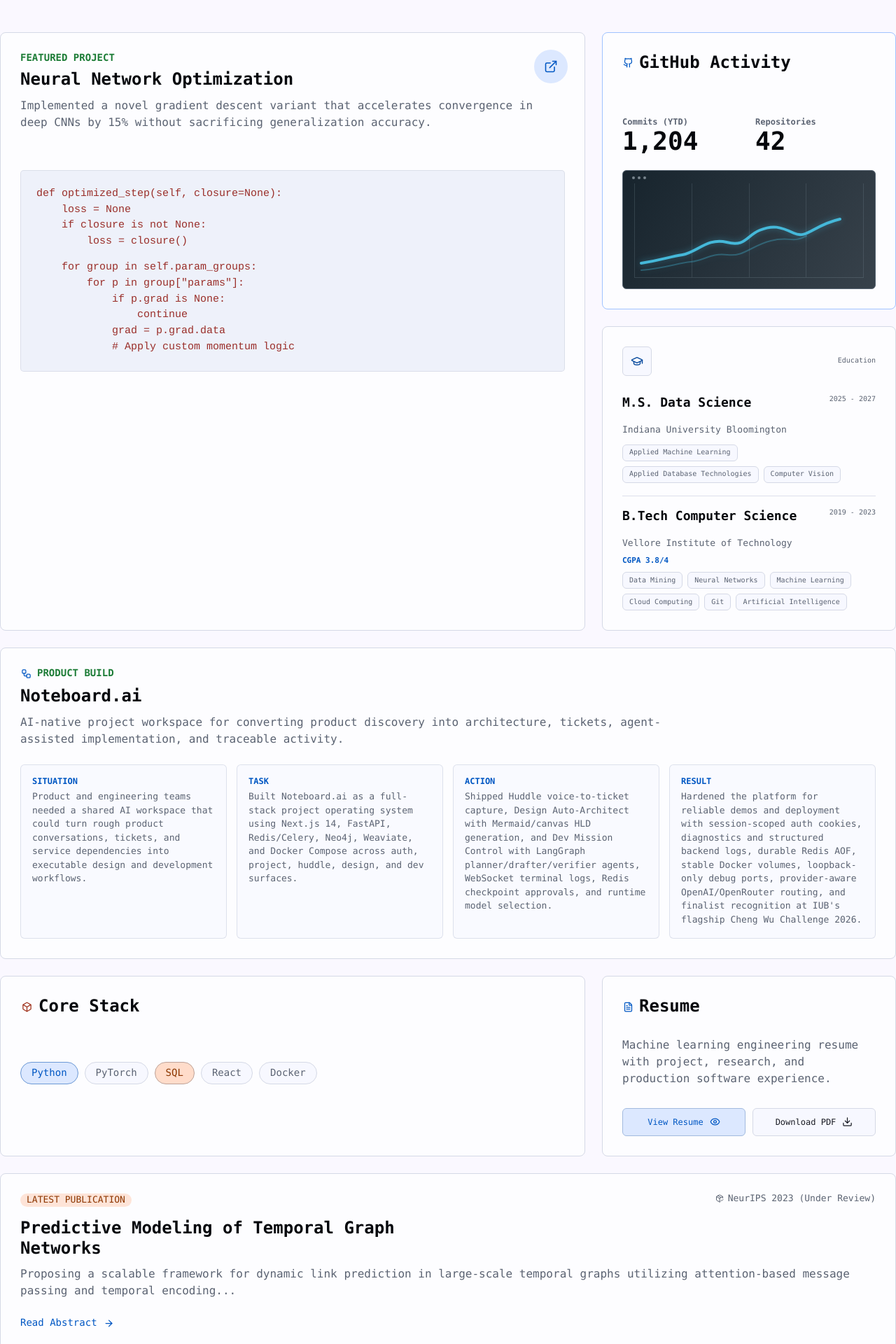
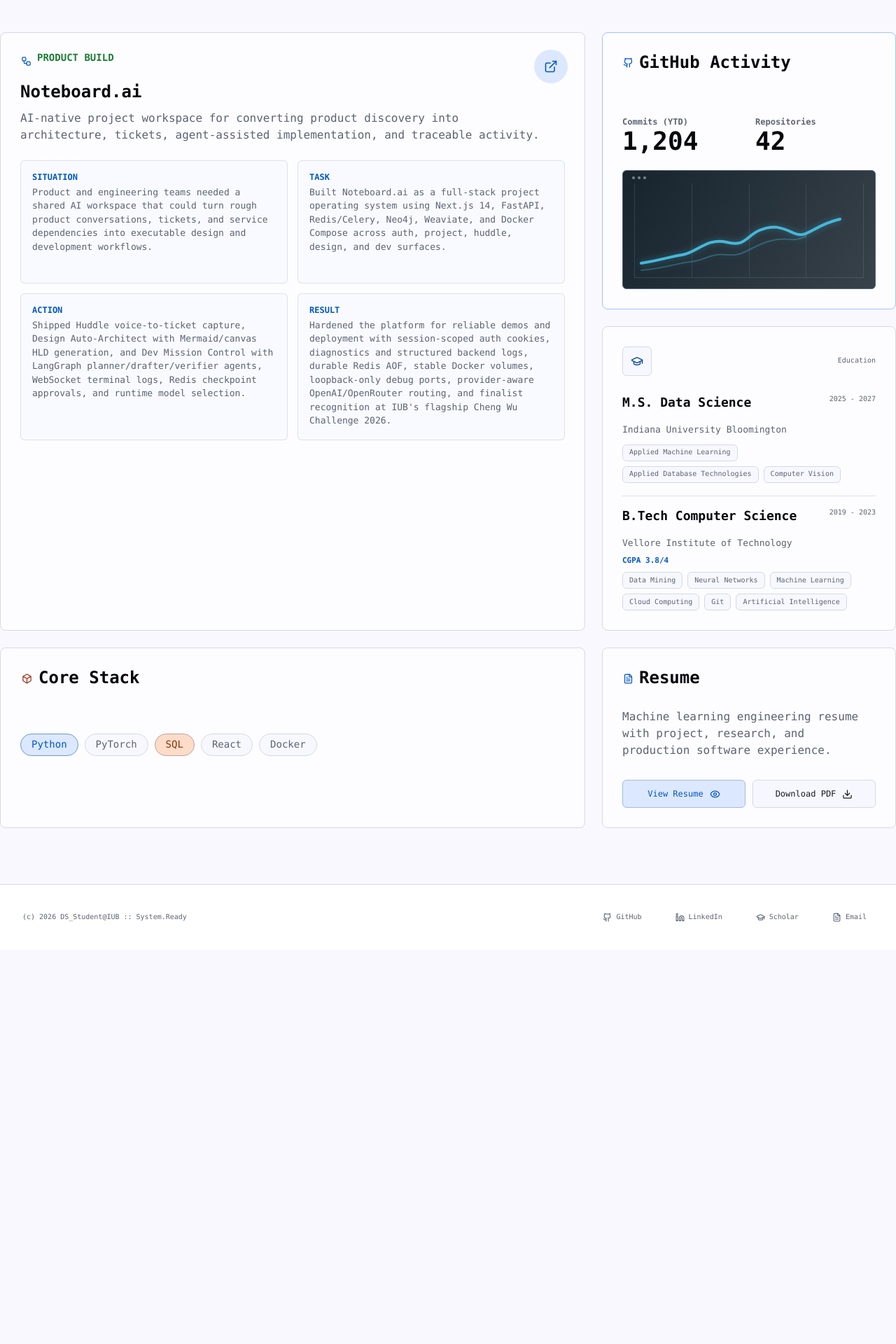
Before and after one commit to sarrthak/portfolio, a React (Vite) app: page / in a window 1280 px wide. Shown: the part 620-2540 px from the top of the page at 70% size. After the commit the page ends 1977 px from the top, so only its background shows below. Built offline with nearby package versions, Linux system fonts and the light colour scheme; a web font is replaced by a local one.

Commit message:
Replace featured project with Noteboard

```diff
--- a/src/App.css
+++ b/src/App.css
@@ -1005,6 +1005,10 @@
     margin-top: 24px;
   }
 
+  .project-card .star-list {
+    grid-template-columns: repeat(2, minmax(0, 1fr));
+  }
+
   .star-item {
     align-content: start;
     min-height: 176px;
--- a/src/App.tsx
+++ b/src/App.tsx
@@ -1,7 +1,6 @@
 import { useEffect, useState } from 'react';
 import {
   ArrowDown,
-  ArrowRight,
   Box,
   Code2,
   Download,
@@ -13,7 +12,6 @@
   Linkedin,
   Menu,
   Moon,
-  PackageCheck,
   SquareTerminal,
   Sun,
   Workflow,
@@ -87,7 +85,7 @@
     icon: FileText,
   },
 ];
-const navLinks = ['Projects', 'Experience', 'Noteboard', 'Stack', 'Resume', 'Research'];
+const navLinks = ['Projects', 'Experience', 'Noteboard', 'Stack', 'Resume'];
 
 const noteboardHighlights = [
   {
@@ -106,20 +104,6 @@
     label: 'Result',
     text: "Hardened the platform for reliable demos and deployment with session-scoped auth cookies, diagnostics and structured backend logs, durable Redis AOF, stable Docker volumes, loopback-only debug ports, provider-aware OpenAI/OpenRouter routing, and finalist recognition at IUB's flagship Cheng Wu Challenge 2026.",
   },
-];
-
-const codeLines = [
-  'def optimized_step(self, closure=None):',
-  '    loss = None',
-  '    if closure is not None:',
-  '        loss = closure()',
-  '',
-  '    for group in self.param_groups:',
-  '        for p in group["params"]:',
-  '            if p.grad is None:',
-  '                continue',
-  '            grad = p.grad.data',
-  '            # Apply custom momentum logic',
 ];
 
 type Theme = 'light' | 'dark';
@@ -191,32 +175,49 @@
           <p className="availability-chip">Open for hire</p>
           <p className="terminal-pill">&gt; System.Ready()_</p>
         </div>
-        <a className="scroll-cue" href="#featured" aria-label="Scroll to featured project">
+        <a className="scroll-cue" href="#noteboard" aria-label="Scroll to Noteboard project">
           <ArrowDown size={17} strokeWidth={2.2} />
         </a>
       </section>
 
       <div className="portfolio-grid" id="projects">
-        <section className="card project-card" id="featured" aria-labelledby="featured-title">
-          <a className="floating-action" href="#activity" aria-label="View featured project">
+        <section className="card project-card" id="noteboard" aria-labelledby="noteboard-title">
+          <a
+            className="floating-action"
+            href="https://github.com/sarrthak"
+            target="_blank"
+            rel="noreferrer"
+            aria-label="View Sarrthak's GitHub profile"
+          >
             <ExternalLink size={20} strokeWidth={1.9} />
           </a>
-          <p className="eyebrow">Featured Project</p>
-          <h2 id="featured-title">Neural Network Optimization</h2>
+          <div className="section-heading compact">
+            <span className="section-icon">
+              <Workflow size={15} strokeWidth={2} />
+            </span>
+            <p className="eyebrow">Product Build</p>
+          </div>
+          <h2 id="noteboard-title">Noteboard.ai</h2>
           <p className="body-copy">
-            Implemented a novel gradient descent variant that accelerates
-            convergence in deep CNNs by 15% without sacrificing generalization
-            accuracy.
+            AI-native project workspace for converting product discovery into
+            architecture, tickets, agent-assisted implementation, and traceable
+            activity.
           </p>
-          <pre className="code-window" aria-label="Optimization code preview">
-            <code>
-              {codeLines.map((line, index) => (
-                <span key={`${index}-${line}`}>{line}</span>
-              ))}
-            </code>
-          </pre>
-          <a className="primary-action mobile-project-action" href="#activity">
-            View Project
+          <dl className="star-list" aria-label="Noteboard project STAR writeup">
+            {noteboardHighlights.map((item) => (
+              <div className="star-item" key={item.label}>
+                <dt>{item.label}</dt>
+                <dd>{item.text}</dd>
+              </div>
+            ))}
+          </dl>
+          <a
+            className="primary-action mobile-project-action"
+            href="https://github.com/sarrthak"
+            target="_blank"
+            rel="noreferrer"
+          >
+            View GitHub
             <ExternalLink size={16} strokeWidth={1.9} />
           </a>
         </section>
@@ -298,29 +299,6 @@
           </section>
         </div>
 
-        <section className="card noteboard-card" id="noteboard" aria-labelledby="noteboard-title">
-          <div className="section-heading compact">
-            <span className="section-icon">
-              <Workflow size={15} strokeWidth={2} />
-            </span>
-            <p className="eyebrow">Product Build</p>
-          </div>
-          <h2 id="noteboard-title">Noteboard.ai</h2>
-          <p className="body-copy">
-            AI-native project workspace for converting product discovery into
-            architecture, tickets, agent-assisted implementation, and traceable
-            activity.
-          </p>
-          <dl className="star-list" aria-label="Noteboard project STAR writeup">
-            {noteboardHighlights.map((item) => (
-              <div className="star-item" key={item.label}>
-                <dt>{item.label}</dt>
-                <dd>{item.text}</dd>
-              </div>
-            ))}
-          </dl>
-        </section>
-
         <section className="card stack-card" id="stack" aria-labelledby="stack-title">
           <div className="section-heading compact">
             <span className="accent-icon">
@@ -359,26 +337,6 @@
             </a>
           </div>
         </section>
-
-        <section className="card publication-card" id="research" aria-labelledby="publication-title">
-          <div className="publication-meta">
-            <p className="publication-label">Latest Publication</p>
-            <p className="status-line">
-              <PackageCheck size={12} strokeWidth={2} />
-              NeurIPS 2023 (Under Review)
-            </p>
-          </div>
-          <h2 id="publication-title">Predictive Modeling of Temporal Graph Networks</h2>
-          <p className="body-copy">
-            Proposing a scalable framework for dynamic link prediction in
-            large-scale temporal graphs utilizing attention-based message
-            passing and temporal encoding...
-          </p>
-          <a className="text-action" href="#top">
-            Read Abstract
-            <ArrowRight size={15} strokeWidth={2} />
-          </a>
-        </section>
       </div>
 
       <footer className="footer">
```
